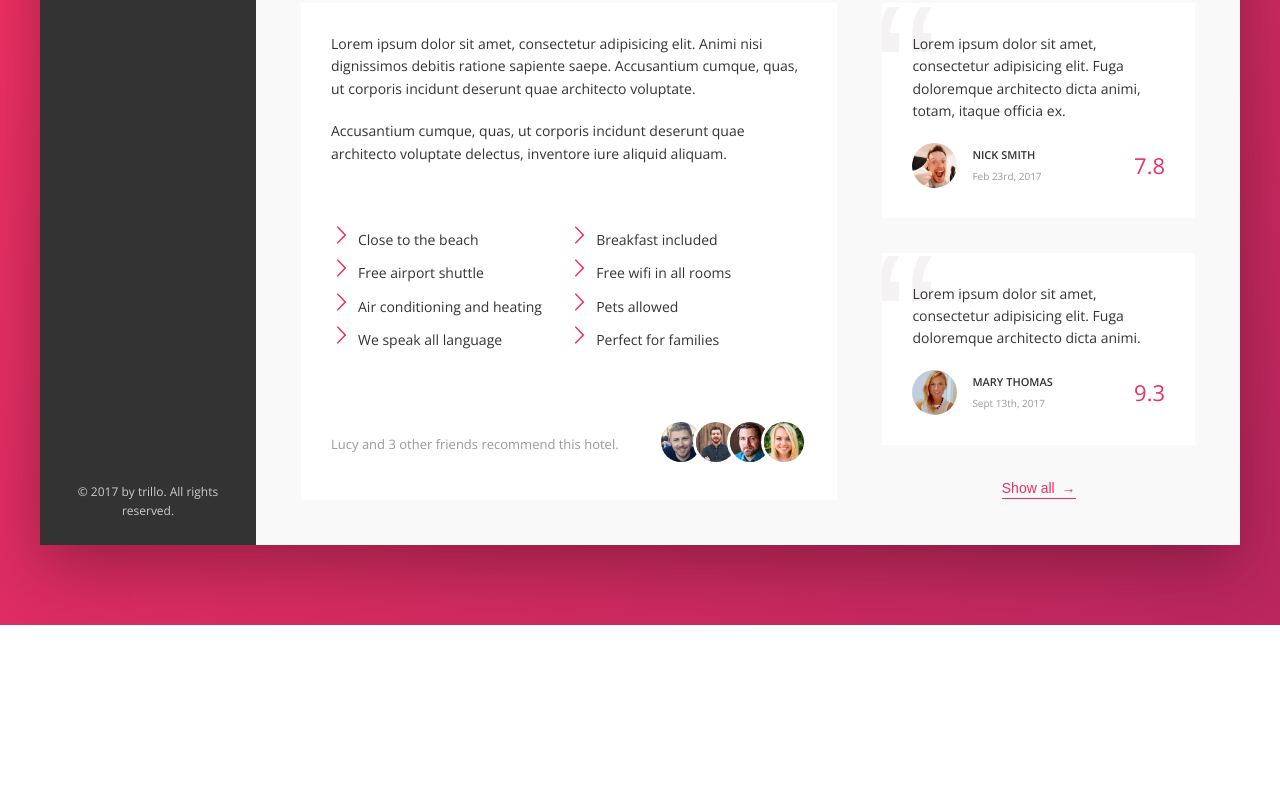
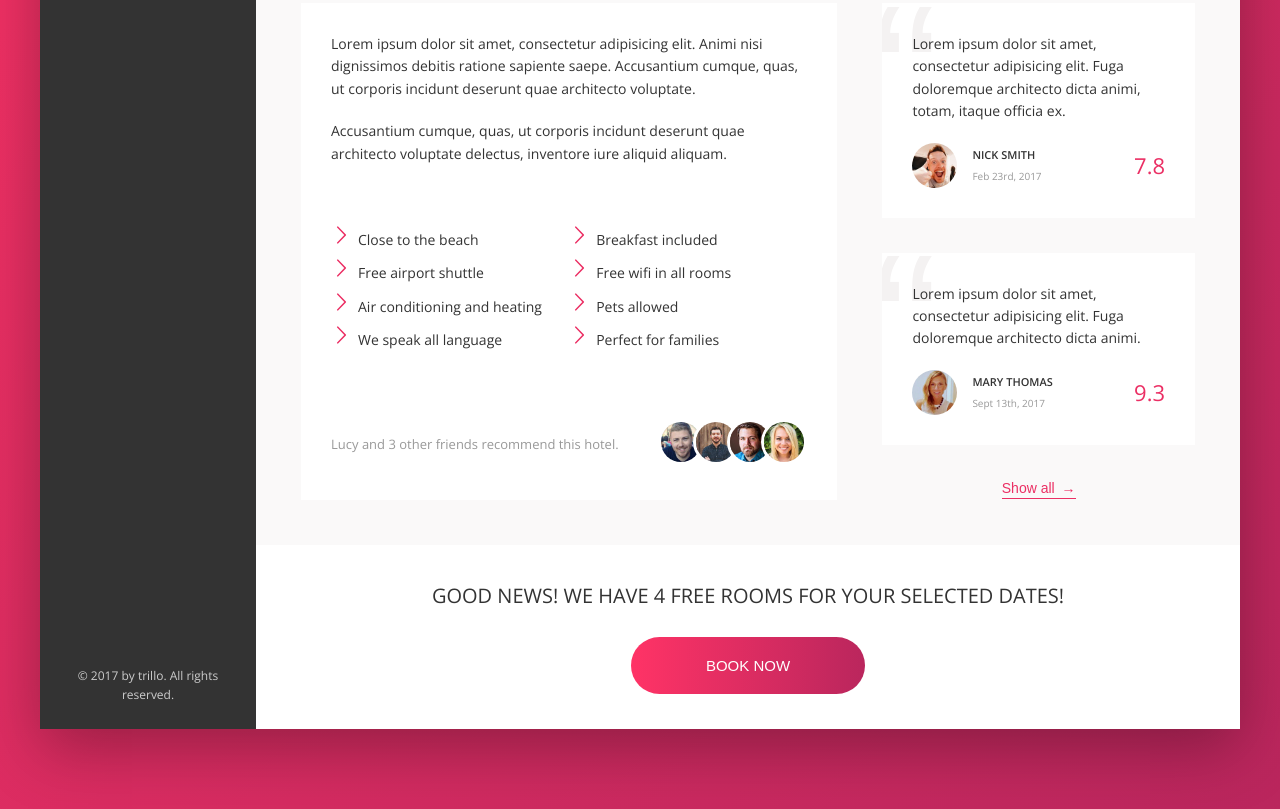
Before and after one commit to SayakaOno/flexbox, a website: page index.html in a window 1280 px wide. Shown: the part 643-1452 px from the top of the page. Before the commit the page ends 1268 px from the top, so only its background shows below. Drawn offline with nearby package versions, Linux system fonts and the light colour scheme; files that its build step writes are made by us from their sources.

Commit message:
build call to action section

```diff
--- a/index.html
+++ b/index.html
@@ -248,6 +248,16 @@
               <button class="btn-inline">Show all <span>&rarr;</span></button>
             </div>
           </div>
+
+          <div class="cta">
+            <h2 class="cta__book-now">
+              Good news! We have 4 free rooms for your selected dates!
+            </h2>
+            <button class="btn">
+              <span class="btn__visible">Book now</span>
+              <span class="btn__invisible">Only 4 rooms left</span>
+            </button>
+          </div>
         </main>
       </div>
     </div>
--- a/sass/_components.scss
+++ b/sass/_components.scss
@@ -439,3 +439,73 @@
     z-index: 1;
   }
 }
+
+//////////////////////////////////
+// CALL TO ACTION
+.cta {
+  padding: 3.5rem 0;
+  text-align: center;
+
+  &__book-now {
+    font-size: 2rem;
+    font-weight: 300;
+    text-transform: uppercase;
+    margin-bottom: 2.5rem;
+  }
+}
+
+.btn {
+  font-size: 1.5rem;
+  font-weight: 300;
+  text-transform: uppercase;
+  border-radius: 100px;
+  border: none;
+  background-image: linear-gradient(
+    to right,
+    var(--color-primary-light),
+    var(--color-primary-dark)
+  );
+  color: #fff;
+  position: relative;
+  overflow: hidden;
+  cursor: pointer;
+
+  & > * {
+    display: inline-block;
+    height: 100%;
+    width: 100%;
+    transition: all 0.2s;
+  }
+
+  &__visible {
+    padding: 2rem 7.5rem;
+  }
+
+  &__invisible {
+    position: absolute;
+    padding: 2rem 0;
+    left: 0;
+    top: -100%;
+  }
+
+  &:hover {
+    background-image: linear-gradient(
+      to left,
+      var(--color-primary-light),
+      var(--color-primary-dark)
+    );
+  }
+
+  &:hover &__visible {
+    transform: translateY(100%);
+  }
+
+  &:hover &__invisible {
+    top: 0;
+  }
+
+  &:focus {
+    outline: none;
+    animation: pulsate 1s infinite;
+  }
+}
```
